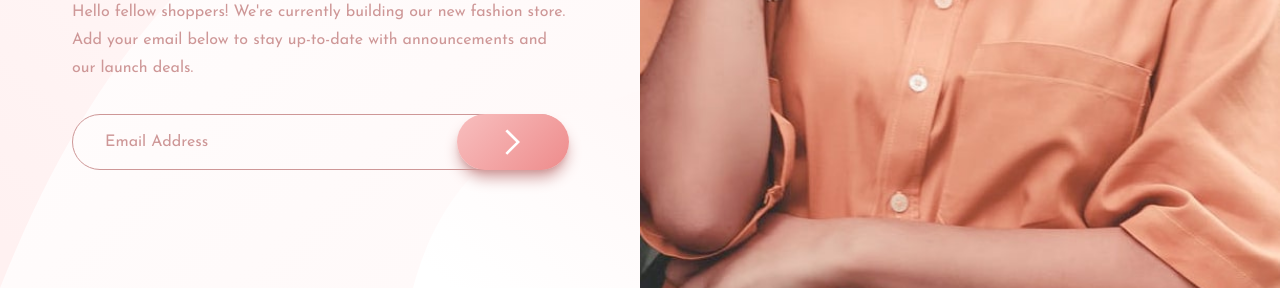
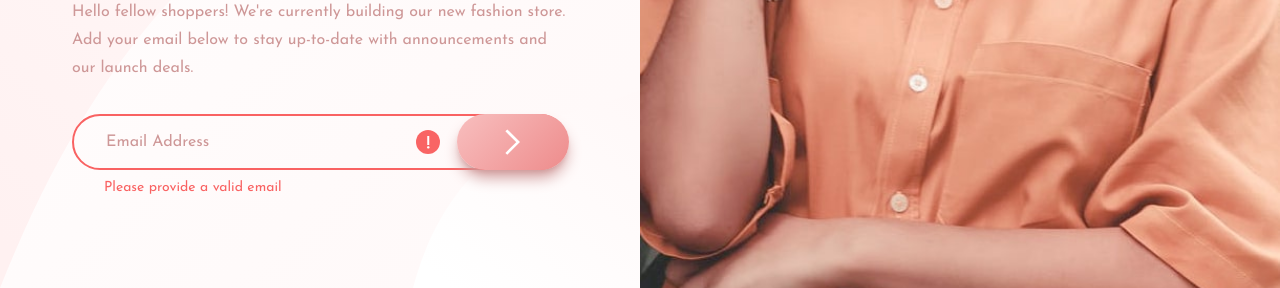
Before and after one commit to john-mirage/base-apparel-coming-soon, a website built with Vite: page index.html in a window 1280 px wide. Both pictures are taken after a click on the button 513 px from the left and 654 px from the top of the page. Shown: the part 512-800 px from the top of the page. Built offline with nearby package versions, Linux system fonts and the light colour scheme.

Commit message:
feat: handle email validation

```diff
--- a/index.html
+++ b/index.html
@@ -34,8 +34,18 @@
                 <h1 class="mb-4 text-center lg:text-left text-5xl lg:text-7xl text-dark-grayish-red font-semibold tracking-[1rem] lg:leading-[5rem] uppercase"><span class="text-desaturated-red font-light">we're </span>coming soon</h1>
                 <p class="mb-8 text-center lg:text-left text-base leading-7 text-desaturated-red font-normal">Hello fellow shoppers! We're currently building our new fashion store. Add your email below to stay up-to-date with announcements and our launch deals.</p>
                 <div class="relative w-full h-14">
-                    <input class="w-full h-full px-8 rounded-full bg-transparent border-desaturated-red border text-dark-grayish-red outline-dark-grayish-red placeholder:text-desaturated-red" placeholder="Email Address" type="text">
-                    <button class="group flex absolute top-0 right-0 overflow-hidden w-20 lg:w-28 h-full rounded-full gradient-orange shadow-desaturated-red shadow-lg translate-x-px">
+                    <input id="email-input" class="w-full h-full px-8 rounded-full bg-transparent border-desaturated-red border text-dark-grayish-red outline-dark-grayish-red placeholder:text-desaturated-red" placeholder="Email Address" type="text">
+
+                    <svg id="email-error-icon" class="hidden absolute top-1/2 right-24 lg:right-32 w-6 h-auto -translate-y-1/2" xmlns="http://www.w3.org/2000/svg" viewBox="0 0 24 24">
+                        <g fill="none" fill-rule="evenodd">
+                            <circle cx="12" cy="12" r="12" fill="#F96464"/>
+                            <path fill="#FFF" fill-rule="nonzero" d="M13.256 6v9.056h-2V6h2zm-.944 12.464c-.384 0-.699-.104-.944-.312a1.027 1.027 0 0 1-.368-.824c0-.33.125-.608.376-.832.25-.224.563-.336.936-.336.373 0 .68.112.92.336.24.224.36.501.36.832 0 .341-.117.616-.352.824-.235.208-.544.312-.928.312z"/>
+                        </g>
+                    </svg>
+
+                    <p id="email-error-message" class="hidden absolute bottom-0 left-0 w-full px-8 py-2 translate-y-full text-sm text-soft-red font-normal">Please provide a valid email</p>
+
+                    <button id="email-button" class="group flex absolute top-0 right-0 overflow-hidden w-20 lg:w-28 h-full rounded-full gradient-orange shadow-desaturated-red shadow-lg translate-x-px">
                         <svg class="w-4 h-auto m-auto" xmlns="http://www.w3.org/2000/svg" viewBox="0 0 12 20">
                             <path fill="none" stroke="#FFF" stroke-width="2" d="M1 1l8.836 8.836L1 18.671"/>
                         </svg>
--- a/src/main.ts
+++ b/src/main.ts
@@ -1 +1,39 @@
 import './assets/styles/style.css'
+import { string } from 'yup'
+
+const emailButton = document.getElementById("email-button")
+const emailInput = document.getElementById("email-input")
+const emailErrorIcon = document.getElementById("email-error-icon")
+const emailErrorMessage = document.getElementById("email-error-message")
+
+let emailIsValid: boolean = true
+
+/**
+ * Handle the verification of the email provided by the user.
+ *
+ * @param event {Event} - The event
+ */
+async function handleEmail(event: any) {
+    event.preventDefault()
+    const testedEmail: string = emailInput?.value
+    let schema = string().required().email()
+    if (await schema.isValid(testedEmail)) {
+        if (!emailIsValid) {
+            emailInput?.classList.remove("border-soft-red", "border-2")
+            emailInput?.classList.add("border-desaturated-red", "border")
+            emailErrorIcon.style.display = ""
+            emailErrorMessage.style.display = ""
+            emailIsValid = true
+        }
+    } else {
+        if (emailIsValid) {
+            emailInput?.classList.add("border-soft-red", "border-2")
+            emailInput?.classList.remove("border-desaturated-red", "border")
+            emailErrorIcon.style.display = "block"
+            emailErrorMessage.style.display = "block"
+            emailIsValid = false
+        }
+    }
+}
+
+emailButton?.addEventListener("click", handleEmail)
```
